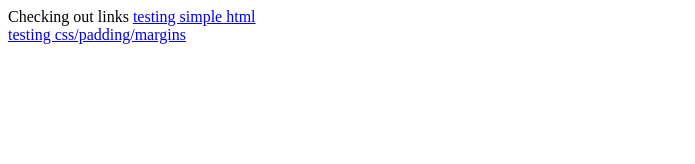
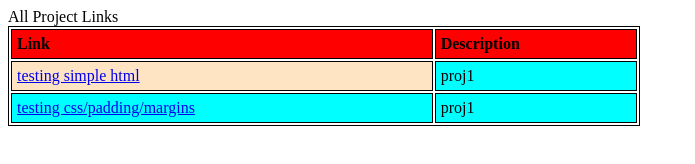
Before and after one commit to bibekJK/UI, a plain HTML site: page index.html in a window 1280 px wide. Shown: the whole page, without its empty margins (0-695 px from the left). Drawn offline with Linux system fonts and the light colour scheme.

Commit message:
update html index

```diff
--- a/index.html
+++ b/index.html
@@ -1,11 +1,38 @@
 <! doctype html>
 <html>
-    <head> Checking out links</head>
-    <body>
-    <a href="proj1/proj1.html"> testing simple html</a>
-    </body>
-<br>
-<body>
-    <a href="proj2/proj2.html"> testing css/padding/margins</a>
-    </body>
+    <caption> All Project Links</caption>
+    <style>
+table, th, td {
+    border: 1px solid black;
+        background color: azure;
+}
+th, td {
+    padding: 5px;
+    text-align: left;
+}
+</style>
+
+           <! Making Table >
+        <table class="t1" style="width:50%">
+            <link rel = 'stylesheet' href = 'index.css'>
+            <tr>
+            <th> Link</th>
+            <th> Description </th>
+                </tr>
+            <tr>
+
+                <td id="td1"><a href="proj1/proj1.html"> testing simple html</a> </td>
+                <td>proj1</td>
+
+            </tr>
+            <tr>
+                <td>
+               <a href="proj2/proj2.html"> testing css/padding/margins</a> </td>
+                <td>proj1</td>
+            </tr>
+
+
+        </table>
+
+
 </html>
```
